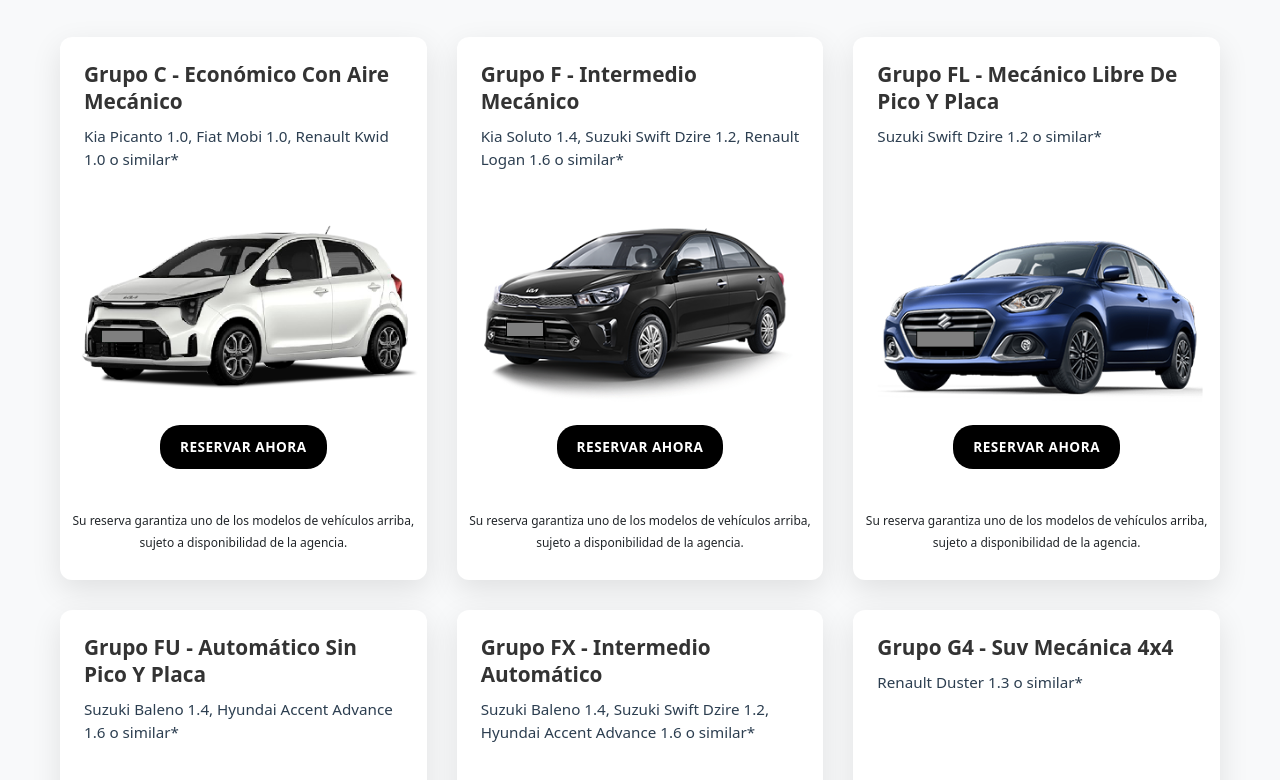
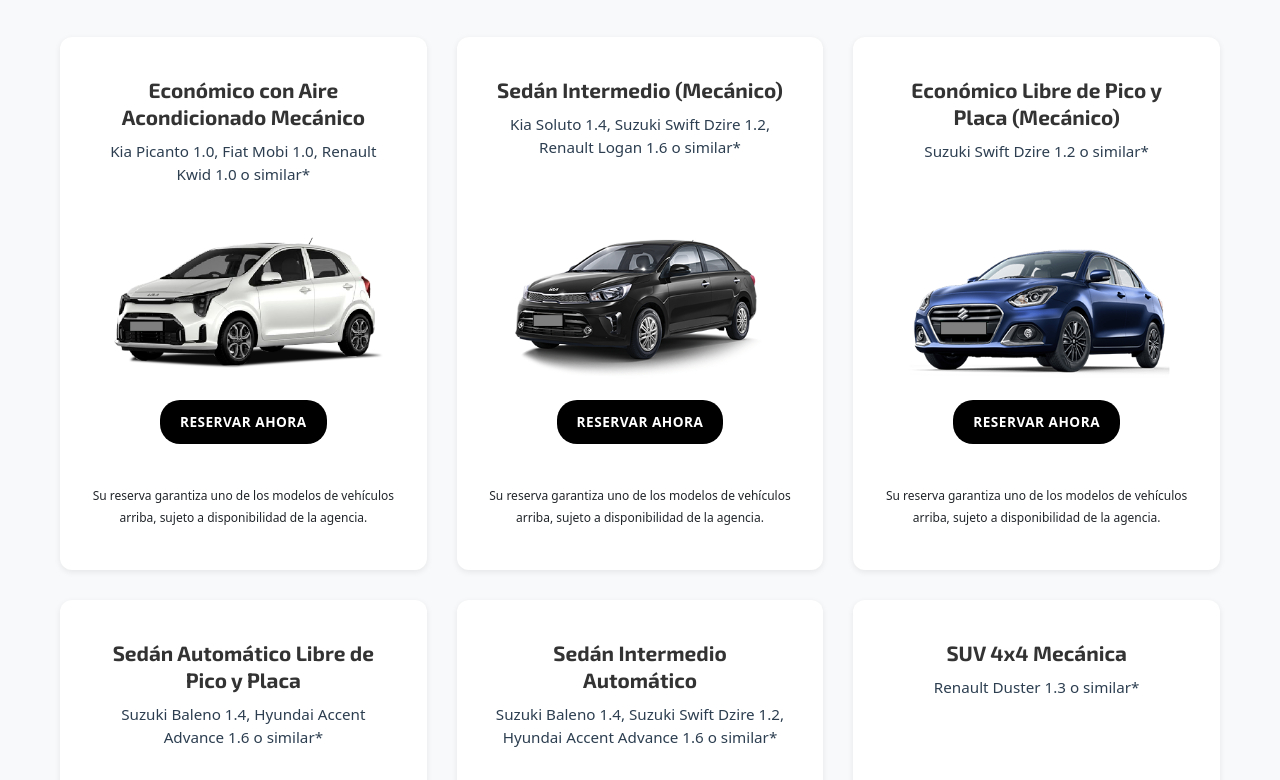
Before and after one commit to ECelis18/Renti-Go, a plain HTML site: page categorias.html in a window 1280 px wide. Shown: the part 216-996 px from the top of the page. Drawn offline with nearby package versions, Linux system fonts and the light colour scheme.

Commit message:
Mejoras en index y estilo global - Agregado el logo de como imagen - Alineación uniforme de tarjetas de vehículos en categorias - Integración de la fuente 'Exo 2' desde Google Fonts aplicada globalmente - Ajustes de diseño para mantener coherencia visual en toda la web

```diff
--- a/categorias.html
+++ b/categorias.html
@@ -9,6 +9,12 @@
     <title>categorias - RentiGO</title>
     <link href="https://cdn.jsdelivr.net/npm/bootstrap@5.3.8/dist/css/bootstrap.min.css" rel="stylesheet"
         integrity="sha384-sRIl4kxILFvY47J16cr9ZwB07vP4J8+LH7qKQnuqkuIAvNWLzeN8tE5YBujZqJLB" crossorigin="anonymous">
+
+    <link rel="preconnect" href="https://fonts.googleapis.com">
+    <link rel="preconnect" href="https://fonts.gstatic.com" crossorigin>
+    <link
+        href="https://fonts.googleapis.com/css2?family=Exo+2:ital,wght@0,100;0,200;0,300;0,400;0,500;0,600;0,700;0,800;0,900;1,100;1,200;1,300;1,400;1,500;1,600;1,700;1,800;1,900&display=swap"
+        rel="stylesheet">
 </head>
 
 <body>
@@ -16,7 +22,8 @@
         <nav class="navbar navbar-expand-lg bg-white border-bottom sticky-top">
             <div class="container">
                 <!-- Logo -->
-                <a class="navbar-brand logo fw-bold" href="index.html">RentiGO</a>
+                <a class="navbar-brand logo fw-bold" href="index.html"><img src="assets/unnamed.png" alt="RentiGO"
+                        style="max-width: 120px;"></a>
 
                 <!-- Botón hamburguesa -->
                 <button class="navbar-toggler" type="button" data-bs-toggle="collapse" data-bs-target="#navbarNav"
@@ -41,6 +48,8 @@
         </nav>
     </header>
     <main>
+
+
         <section id="catalogo" class="catalog">
             <div class="container">
                 <h2>Nuestro Catalogo</h2>
@@ -48,7 +57,7 @@
 
                     <div class="vehiculo-card">
                         <div class="vehiculo-info">
-                            <h3>Grupo C - Económico Con Aire Mecánico</h3>
+                            <h3>Económico con Aire Acondicionado Mecánico</h3>
                             <p class="description">Kia Picanto 1.0, Fiat Mobi 1.0, Renault Kwid 1.0 o similar*</p>
                         </div>
                         <img src="assets/grupo-c.png" alt="grupo-c">
@@ -59,7 +68,7 @@
 
                     <div class="vehiculo-card">
                         <div class="vehiculo-info">
-                            <h3>Grupo F - Intermedio Mecánico</h3>
+                            <h3>Sedán Intermedio (Mecánico)</h3>
                             <p class="description">Kia Soluto 1.4, Suzuki Swift Dzire 1.2, Renault Logan 1.6 o similar*
                             </p>
                         </div>
@@ -71,7 +80,7 @@
 
                     <div class="vehiculo-card">
                         <div class="vehiculo-info">
-                            <h3>Grupo FL - Mecánico Libre De Pico Y Placa</h3>
+                            <h3>Económico Libre de Pico y Placa (Mecánico)</h3>
                             <p class="description">Suzuki Swift Dzire 1.2 o similar*</p>
                         </div>
                         <img src="assets/grupo-fl.png" alt="grupo-fl">
@@ -82,7 +91,7 @@
 
                     <div class="vehiculo-card">
                         <div class="vehiculo-info">
-                            <h3>Grupo FU - Automático Sin Pico Y Placa</h3>
+                            <h3>Sedán Automático Libre de Pico y Placa</h3>
                             <p class="description">Suzuki Baleno 1.4, Hyundai Accent Advance 1.6 o similar*</p>
                         </div>
                         <img src="assets/grupo-fu.png" alt="grupo-fu">
@@ -93,7 +102,7 @@
 
                     <div class="vehiculo-card">
                         <div class="vehiculo-info">
-                            <h3>Grupo FX - Intermedio Automático</h3>
+                            <h3>Sedán Intermedio Automático</h3>
                             <p class="description">Suzuki Baleno 1.4, Suzuki Swift Dzire 1.2, Hyundai Accent Advance 1.6
                                 o similar*</p>
                         </div>
@@ -105,7 +114,7 @@
 
                     <div class="vehiculo-card">
                         <div class="vehiculo-info">
-                            <h3>Grupo G4 - Suv Mecánica 4x4</h3>
+                            <h3>SUV 4x4 Mecánica</h3>
                             <p class="description">Renault Duster 1.3 o similar*</p>
                         </div>
                         <img src="assets/grupo-g4.png" alt="grupo-g4">
@@ -116,7 +125,7 @@
 
                     <div class="vehiculo-card">
                         <div class="vehiculo-info">
-                            <h3>Grupo GL - Suv At Sin Pico Y Placa</h3>
+                            <h3>SUV Automática Libre de Pico y Placa</h3>
                             <p class="description">Hyundai Kona 2.0 AT, Fiat Pulse Turbo 1.0, Renault Duster 1.3 o
                                 similar*</p>
                         </div>
@@ -128,7 +137,7 @@
 
                     <div class="vehiculo-card">
                         <div class="vehiculo-info">
-                            <h3>Grupo GY - Suv Híbrido</h3>
+                            <h3>SUV Híbrida</h3>
                             <p class="description">Hyundai Santa Fé 1.6 AT o similar*</p>
                         </div>
                         <img src="assets/grupo-gy.png" alt="grupo-gy">
@@ -139,7 +148,7 @@
 
                     <div class="vehiculo-card">
                         <div class="vehiculo-info">
-                            <h3>Grupo LE - Suv Especial</h3>
+                            <h3>SUV Premium / Especial</h3>
                             <p class="description">Mitsubishi Outlander 2.4 AT, Kia Sportage 2.0 AT, Hyundai Tucson 2.0
                                 o similar*</p>
                         </div>
@@ -152,6 +161,7 @@
                 </div>
             </div>
         </section>
+
     </main>
 
     <footer class="text-center text-white py-4">
--- a/style.css
+++ b/style.css
@@ -3,8 +3,23 @@
     box-sizing: border-box;
 }
 
+/* Para todo el sitio */
 body {
-    font-family: 'Roboto', -apple-system, BlinkMacSystemFont, sans-serif;
+    font-family: 'Exo 2', sans-serif;
+}
+
+/* Para elementos específicos */
+h1, h2, h3 {
+    font-family: 'Exo 2', sans-serif;
+    font-weight: 600;
+}
+
+.logo {
+    font-family: 'Exo 2', sans-serif;
+    font-weight: 700;
+}
+
+body {
     margin: 0;
     padding: 0;
     line-height: 1.6;
@@ -409,20 +424,21 @@ header .logo {
 }
 
 .vehiculo-card {
-    position: relative;
+    border-radius: 12px;
+    box-shadow: 0 2px 6px rgba(0, 0, 0, 0.08);
+    transition: transform 0.2s ease, box-shadow 0.2s ease;
+    background: #fff;
+    padding: 15px;
     display: flex;
     flex-direction: column;
-    height: 100%;
-    background: white;
-    border-radius: 12px;
-    overflow: hidden;
-    box-shadow: 0 10px 30px rgba(0, 0, 0, 0.1);
-    transition: transform 0.3s ease;
-    width: 100%;
+    justify-content: space-between;
+    text-align: center;
+
 }
 
 .vehiculo-card:hover {
     transform: translateY(-5px);
+    box-shadow: 0 6px 15px rgba(0, 0, 0, 0.12);
 }
 
 .vehiculo-img-container {
@@ -432,9 +448,13 @@ header .logo {
 }
 
 .vehiculo-card img {
-    width: 100%;
-    height: 200px;
-    object-fit: cover;
+    max-height: 160px;
+    /* todas las imágenes limitadas */
+    object-fit: contain;
+    /* mantiene proporciones */
+    margin: 0 auto;
+    /* centra la imagen */
+    display: block;
 }
 
 .vehiculo-info {
@@ -493,6 +513,7 @@ header .logo {
     box-shadow: 0 5px 15px rgba(41, 128, 185, 0.3);
 }
 
+
 /* ------------------ SECCIÓN CONTACTO ------------------ */
 .contact-section {
     padding: 80px 0;
@@ -550,8 +571,8 @@ header .logo {
 }
 
 .contact-icon {
-    width: 28px;
-    height: 28px;
+    width: 70px;
+    height: 70px;
     margin-right: 15px;
     object-fit: contain;
 }
@@ -581,7 +602,6 @@ header .logo {
     padding: 12px 15px;
     border: 1px solid #ddd;
     border-radius: 6px;
-    font-family: 'Roboto', sans-serif;
     transition: all 0.3s ease;
 }
 
```
Also changed, not shown: contacto.html (+7 -1 lines), index.html (+19 -7 lines), login.html (+7 -1 lines), registro.html (+8 -1 lines), assets/ahorrar-dinero.gif (added), assets/apoyo-tecnico.gif (added), assets/auto.gif (added), assets/unnamed.png. Lines whose indentation alone changed are shown as unchanged.
